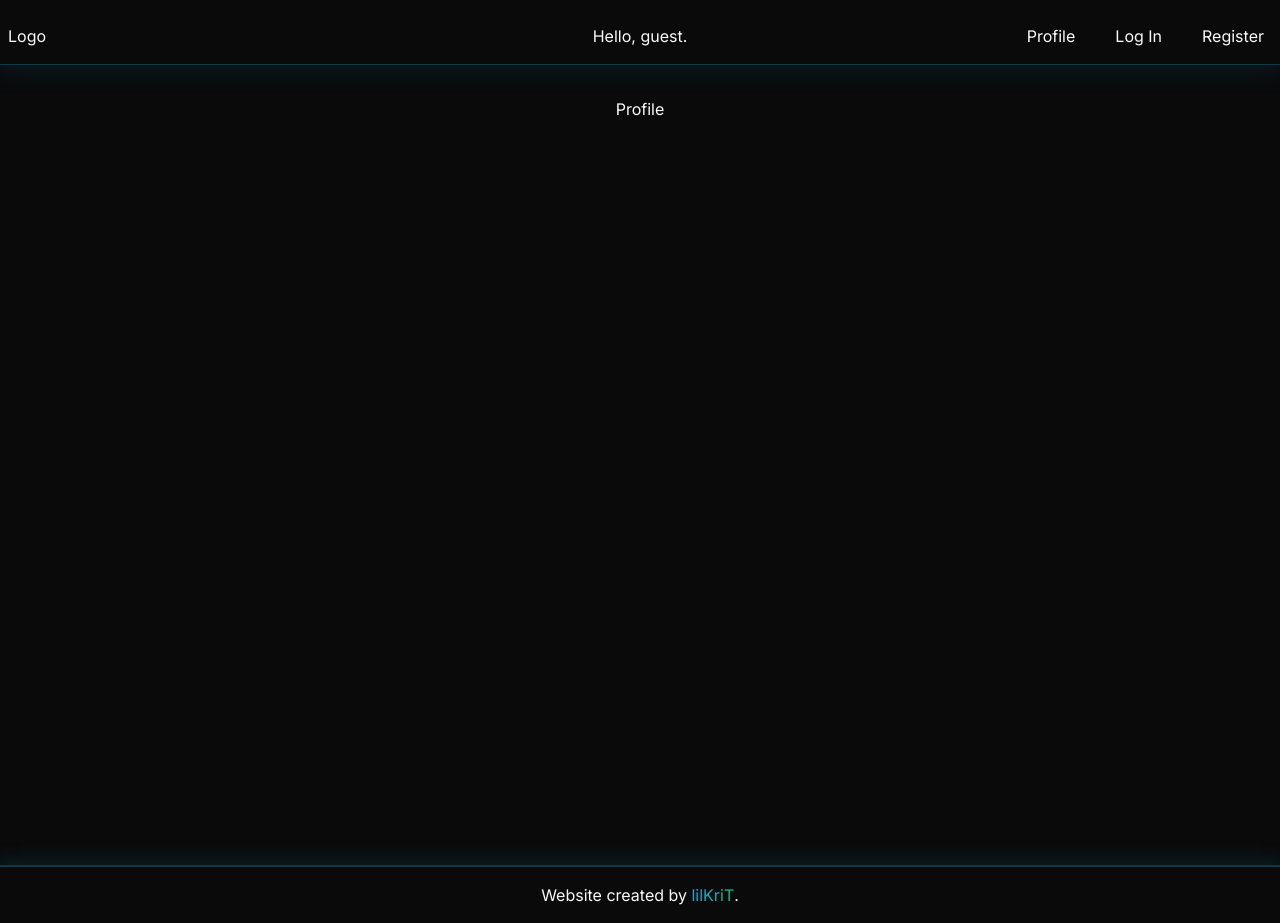
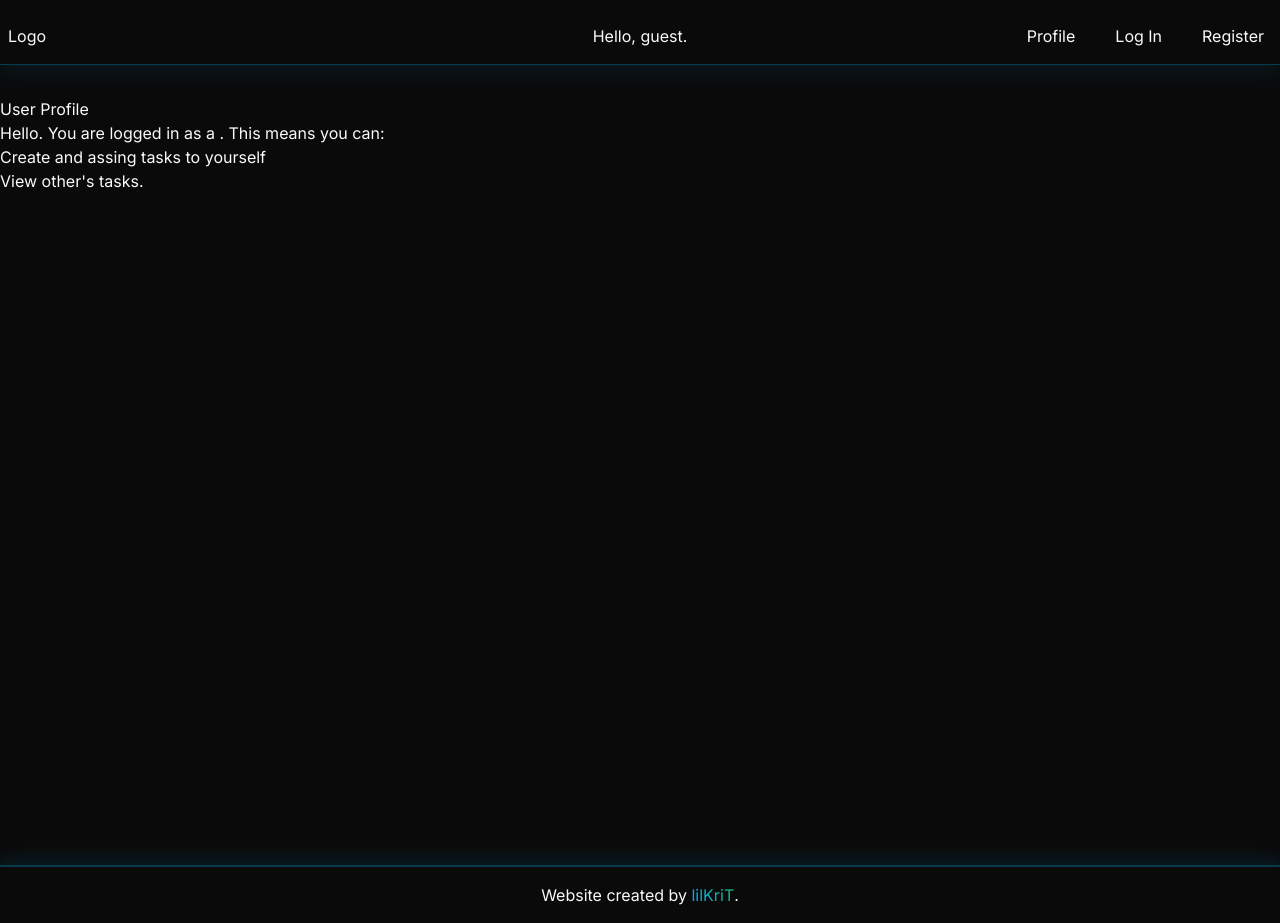
Before and after one commit to lilKriT/next-prisma, a Next.js app: page /profile in a window 1280 px wide. Built offline with nearby package versions, Linux system fonts and the light colour scheme; no server answers.

Commit message:
Rerouting from profile page if not logged in. Displaying user name. Created profile page.

```diff
--- a/app/api/users/route.ts
+++ b/app/api/users/route.ts
@@ -28,6 +28,7 @@ export const POST = async (request: NextRequest) => {
   const passwordMatches = await bcrypt.compare(password, user.password);
   if (passwordMatches) {
     // Get roles
+    const name = user.name;
     const role = user.role;
 
     // Create access token
@@ -66,7 +67,7 @@ export const POST = async (request: NextRequest) => {
     });
     // Do I need other options, like "secure" or "path"?
     // Return access token
-    return NextResponse.json({ msg: "Logged in.", accessToken, role });
+    return NextResponse.json({ msg: "Logged in.", accessToken, name, role });
   } else {
     return NextResponse.json({ error: "Invalid password." }, { status: 400 });
   }
--- a/app/login/LoginComponent.tsx
+++ b/app/login/LoginComponent.tsx
@@ -19,7 +19,7 @@ const LoginComponent = () => {
 
   const router = useRouter();
 
-  const { setRole, setAccessToken } = useAuthContext();
+  const { setName, setRole, setAccessToken } = useAuthContext();
 
   const loginUser = async (data: FieldValues) => {
     // Simulate slowdown?
@@ -39,6 +39,7 @@ const LoginComponent = () => {
       const json = await res.json();
 
       // console.log(`Role: ${json.role}, accessToken: ${json.accessToken}`);
+      setName(json.name);
       setRole(json.role);
       setAccessToken(json.accessToken);
       //   return json;
--- a/app/profile/page.tsx
+++ b/app/profile/page.tsx
@@ -1,5 +1,26 @@
+"use client";
+
+import { useAuthContext } from "@/lib/context/provider";
+
 const Profile = () => {
-  return <div>Profile</div>;
+  const { name, role } = useAuthContext();
+  return (
+    <div className="container">
+      <h2>{role === "Admin" ? "Admin" : "User"} Profile</h2>
+      <p>Hello. You are logged in as a {role}. This means you can: </p>
+      {role === "Admin" ? (
+        <ul>
+          <li>Delete user accounts</li>
+          <li>Create and assign tasks to others.</li>
+        </ul>
+      ) : (
+        <ul>
+          <li>Create and assing tasks to yourself</li>
+          <li>View other's tasks.</li>
+        </ul>
+      )}
+    </div>
+  );
 };
 
 export default Profile;
--- a/lib/context/provider.tsx
+++ b/lib/context/provider.tsx
@@ -9,6 +9,8 @@ import React, {
 } from "react";
 
 interface IAuthContext {
+  name: string | null;
+  setName: React.Dispatch<React.SetStateAction<string>>;
   role: string | null;
   setRole: React.Dispatch<React.SetStateAction<string>>;
   accessToken: string | null;
@@ -16,6 +18,8 @@ interface IAuthContext {
 }
 
 const AuthContext = createContext<IAuthContext>({
+  name: null,
+  setName: () => {},
   role: null,
   setRole: () => {},
   accessToken: null,
@@ -26,6 +30,7 @@ const AuthContext = createContext<IAuthContext>({
 const url = "http://localhost:3000";
 
 export const Providers = ({ children }: { children: React.ReactNode }) => {
+  const [name, setName] = useState("");
   const [role, setRole] = useState("");
   const [accessToken, setAccessToken] = useState("");
   const [isLoading, setIsLoading] = useState(true); // True or false?
@@ -63,7 +68,7 @@ export const Providers = ({ children }: { children: React.ReactNode }) => {
   return (
     <>
       <AuthContext.Provider
-        value={{ role, setRole, accessToken, setAccessToken }}
+        value={{ name, setName, role, setRole, accessToken, setAccessToken }}
       >
         {/* {!isLoading ? children : ""} */}
         {children}
```
Also changed, not shown: middleware.ts (+10 -0 lines).
